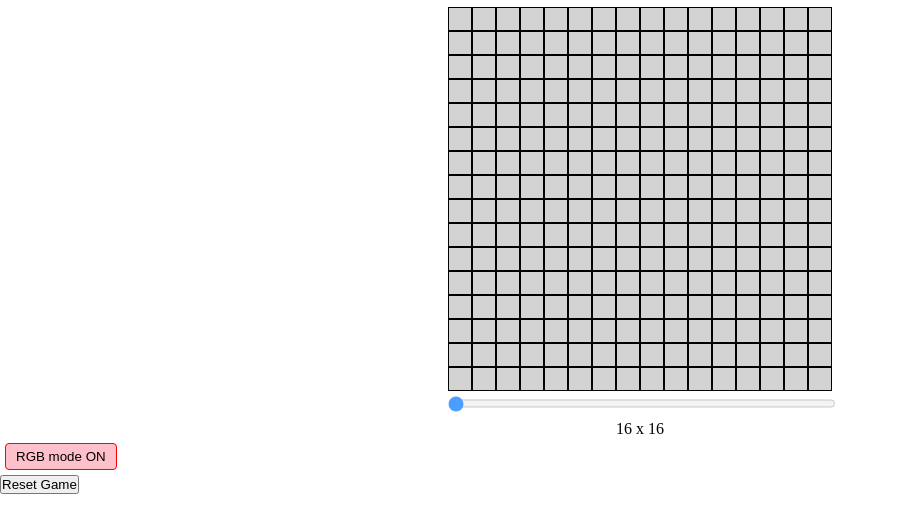
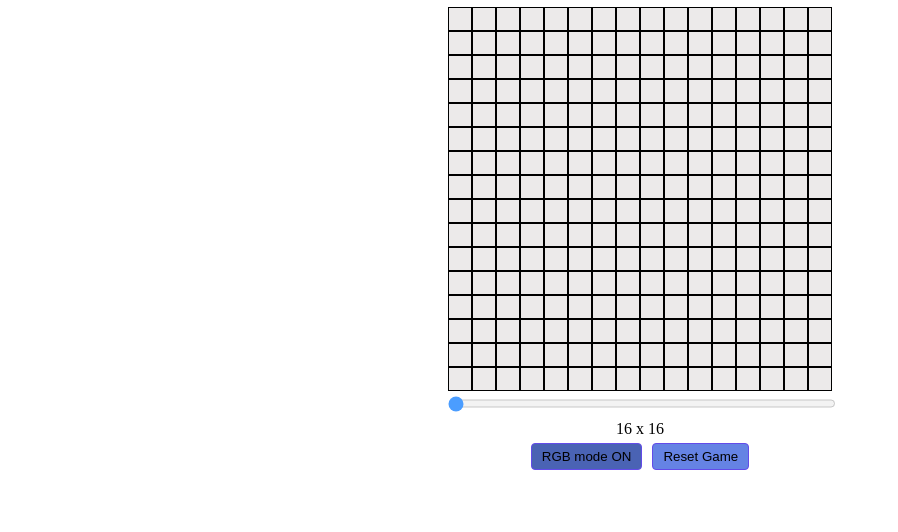
Before and after one commit to valentinhimself/etch-a-sketch, a plain HTML site: page index.html in a window 1280 px wide. Both pictures are taken after a click on the button "Gray scale mode ON". Shown: the part 50-582 px from the top of the page, without its empty margins (0-898 px from the left). Drawn offline with Linux system fonts and the light colour scheme.

Commit message:
some more styling and simplifying code

```diff
--- a/css/style.css
+++ b/css/style.css
@@ -16,7 +16,7 @@ h1 {
 .sketch-container {
     margin: auto;
     width: 24em;
-    background-color: lightgray;
+    background-color: rgb(236, 234, 234);
     display: flex;
     flex-wrap: wrap;
 }
@@ -55,14 +55,16 @@ input {
     justify-content: space-between;
 }
 
-#flag {
-  background-color: #FF0000;
-  border: 1px solid red;
+#flag, .btn-reset {
+  background-color: #6583e4;
+  border: 1px solid rgb(99, 75, 233);
   border-radius: 4px;
   padding: 5px 10px;
   margin: 5px;
 }
 
-.btn-reset {
-  display: block;
+.btn-field {
+  display: flex;
+  flex-direction: row;
+  justify-content: center;
 }
--- a/index.html
+++ b/index.html
@@ -17,8 +17,10 @@
         <p class="size-label"></p>
         </div>
     </div>
+    <div class="btn-field">
+        <button type="button" value="false" id="flag">Gray scale mode ON</button>
+        <button type="button" class="btn-reset">Reset Game </button>
+    </div>
 
-    <button type="button" value="false" id="flag">Gray scale mode ON</button>
-    <button type="button" class="btn-reset">Reset Game </button>
 </body>
 </html>
--- a/js/app.js
+++ b/js/app.js
@@ -1,4 +1,4 @@
-const sketchContainer = document.querySelector('.sketch-container ');
+const sketchContainer = document.querySelector('.sketch-container');
 const input = document.querySelector('input');
 let containerWidth = input.value;
 let containerHeight = containerWidth;
@@ -12,7 +12,7 @@ reset.addEventListener('click', resetSketch);
 function changeFlag(e){
     if(e.target.value==="false") {
         e.target.value = "true";
-        e.target.style.backgroundColor='pink';
+        e.target.style.backgroundColor='#4a63b4';
         e.target.textContent = "RGB mode ON";
     }
     else {
@@ -48,12 +48,13 @@ function createCells () {
 
 function changeColorOnHover () {
     for (let i = 0; i < sketchContainer.children.length; i++) {
-        sketchContainer.children[i].addEventListener('mouseover', () => {
+        sketchContainer.children[i].addEventListener('mouseover', (e) => {
             if (flag.value=="false") {
-                sketchContainer.children[i].style.backgroundColor = "gray";
+                e.target.style.backgroundColor = `gray`
+                // sketchContainer.children[i].style.backgroundColor = "gray";
             }
             else {
-                sketchContainer.children[i].style.backgroundColor = randomColor();
+                e.target.style.backgroundColor = randomColor();
             }
 
         });
@@ -74,7 +75,7 @@ function updateValue(e) {
 
 function resetSketch () {
     for (let i = 0; i < sketchContainer.children.length; i++) {
-        sketchContainer.children[i].style.backgroundColor = "lightgray"; }
+        sketchContainer.children[i].style.backgroundColor = "rgb(236, 234, 234)"; }
 }
 
 startGame () ;
```
